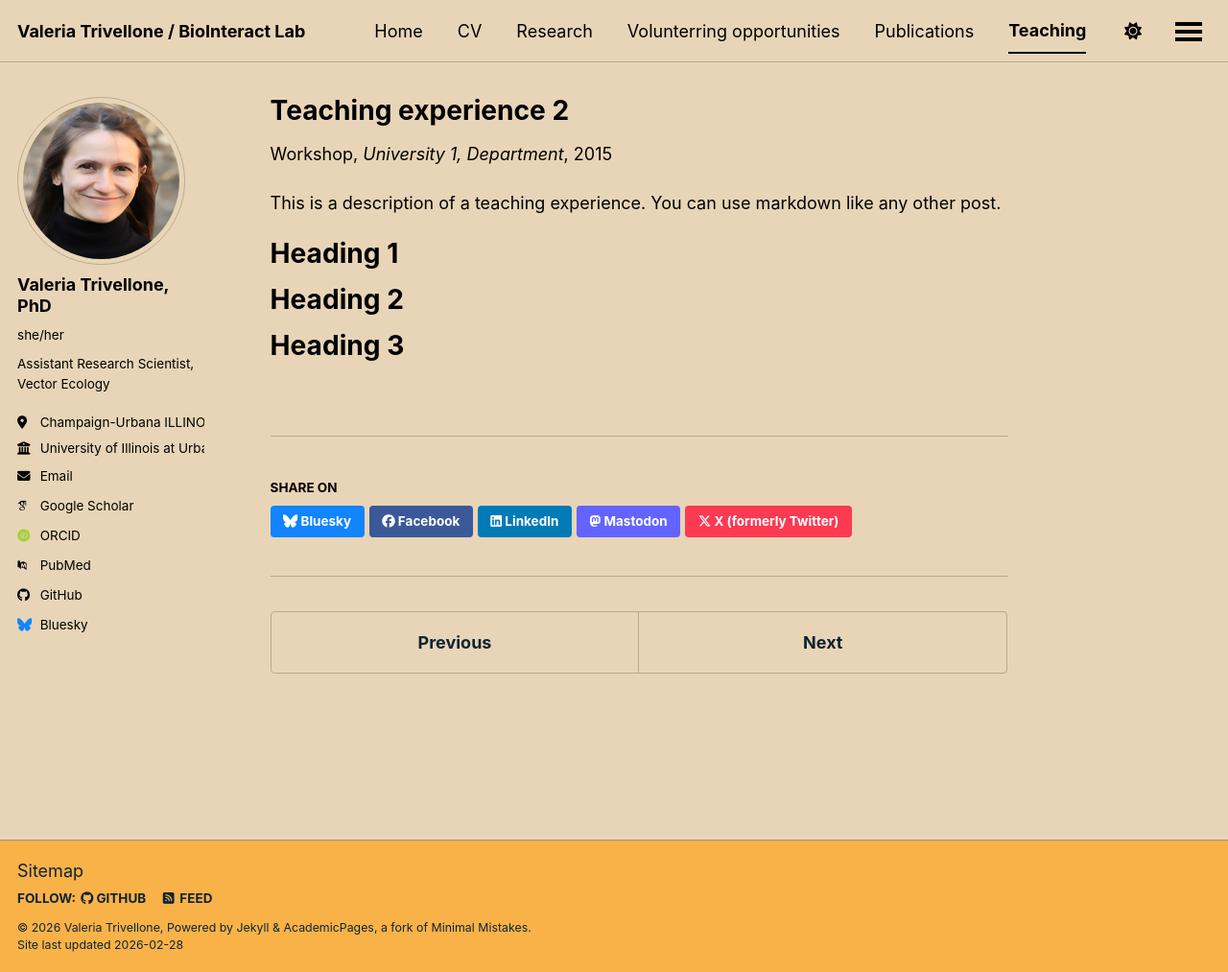
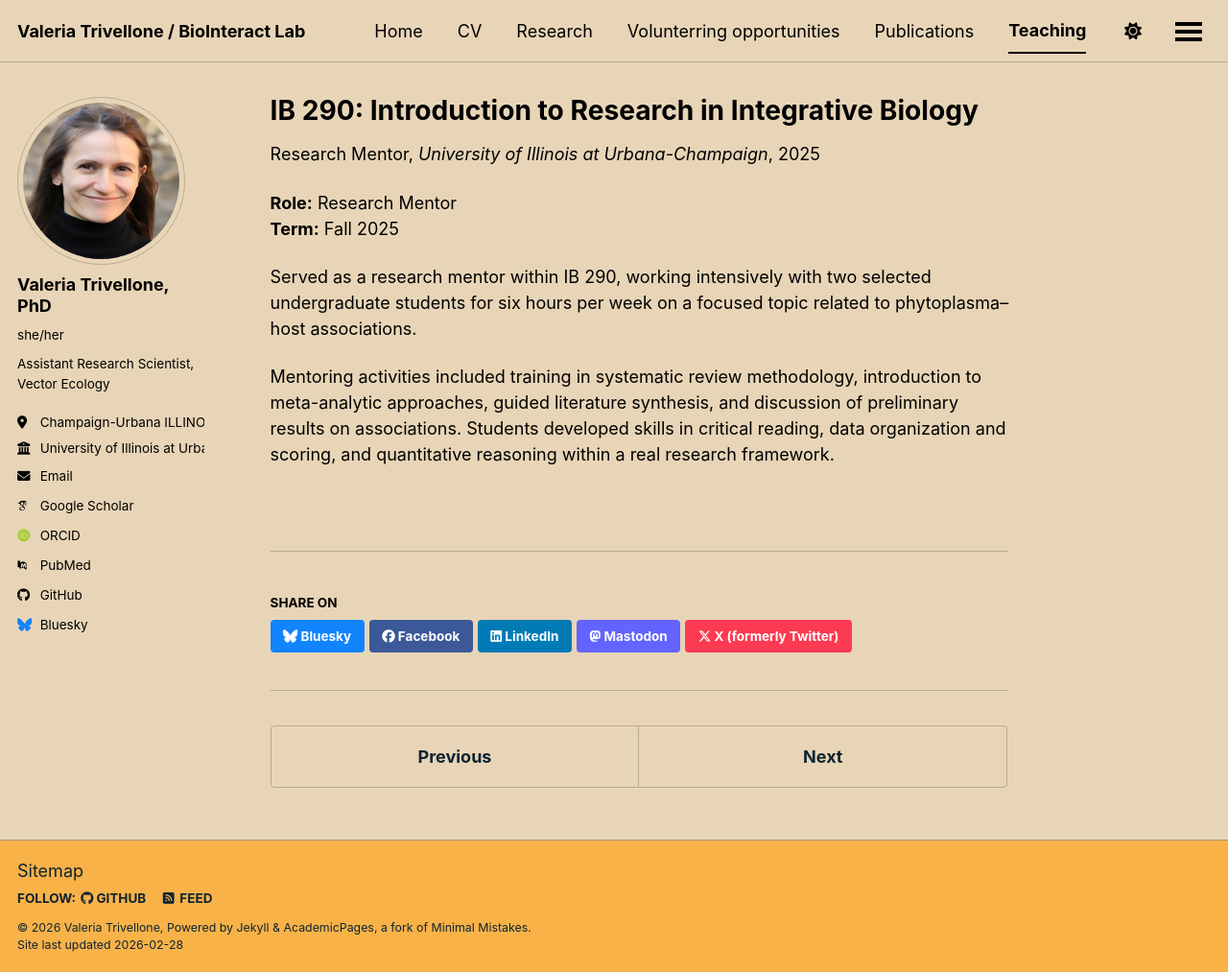
Before and after one commit to valeriatrivellone/valeriatrivellone.github.io, a Jekyll site: the page built from _teaching/2015-spring-teaching-2.md, in a window 1280 px wide and 1013 px high. Shown: the whole window at 96% size. Built offline with Jekyll 4.4.1, drawn with Linux system fonts in a browser that asks for light colours; some web fonts are replaced; a script bundle is joined from its source files by our own code; library files that are not in the unit come from our copies.

Commit message:
Update 2015-spring-teaching-2.md

```diff
--- a/_teaching/2015-spring-teaching-2.md
+++ b/_teaching/2015-spring-teaching-2.md
@@ -1,20 +1,15 @@
 ---
-title: "Teaching experience 2"
+title: "IB 290: Introduction to Research in Integrative Biology"
 collection: teaching
-type: "Workshop"
+type: "Research Mentor"
 permalink: /teaching/2015-spring-teaching-1
-venue: "University 1, Department"
-date: 2015-01-01
-location: "City, Country"
+venue: "University of Illinois at Urbana-Champaign"
+date: 2025-08-01
 ---
 
-This is a description of a teaching experience. You can use markdown like any other post.
+**Role:** Research Mentor
+**Term:** Fall 2025
 
-Heading 1
-======
+Served as a research mentor within IB 290, working intensively with two selected undergraduate students for six hours per week on a focused topic related to phytoplasma–host associations.
 
-Heading 2
-======
-
-Heading 3
-======
+Mentoring activities included training in systematic review methodology, introduction to meta-analytic approaches, guided literature synthesis, and discussion of preliminary results on associations. Students developed skills in critical reading, data organization and scoring, and quantitative reasoning within a real research framework.
```
